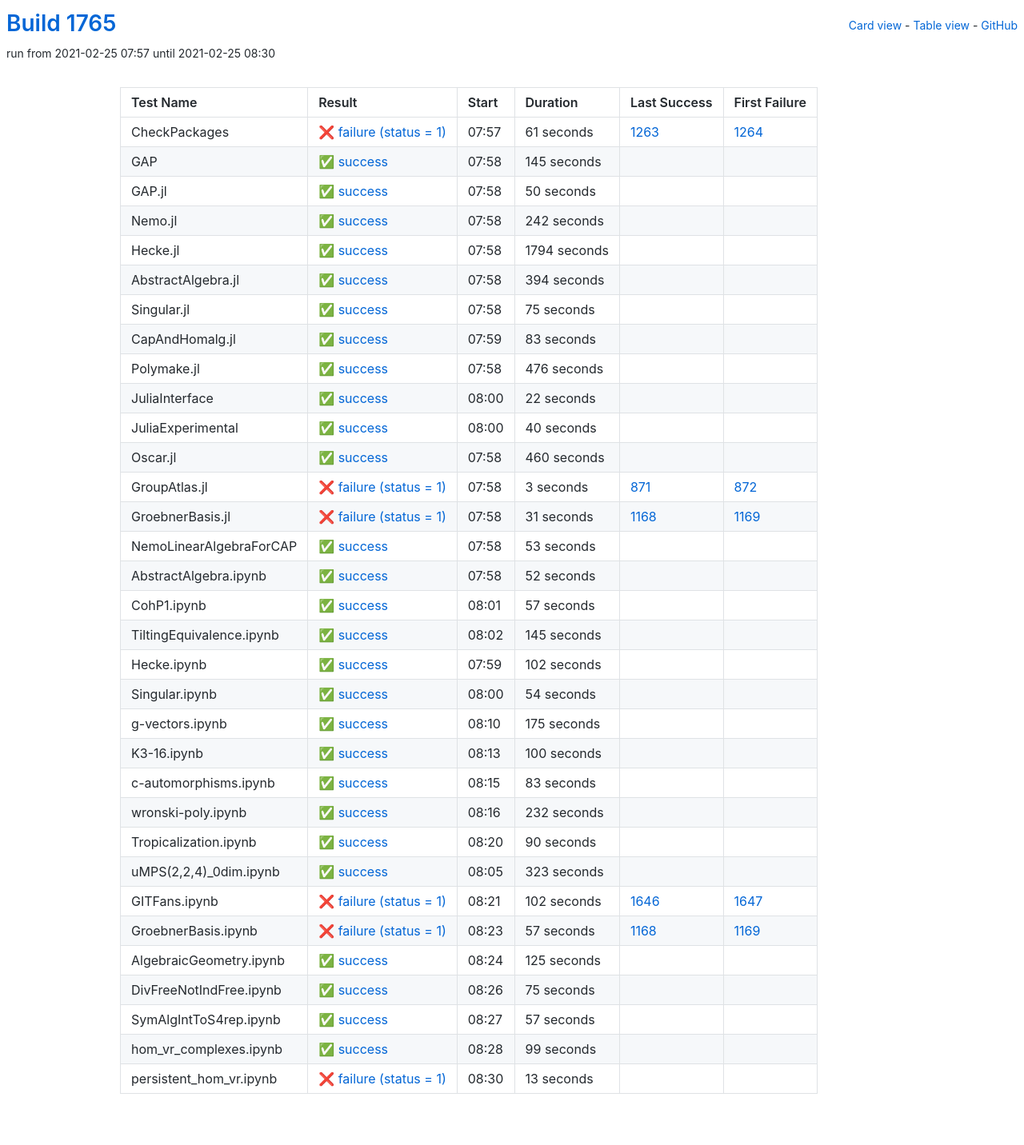
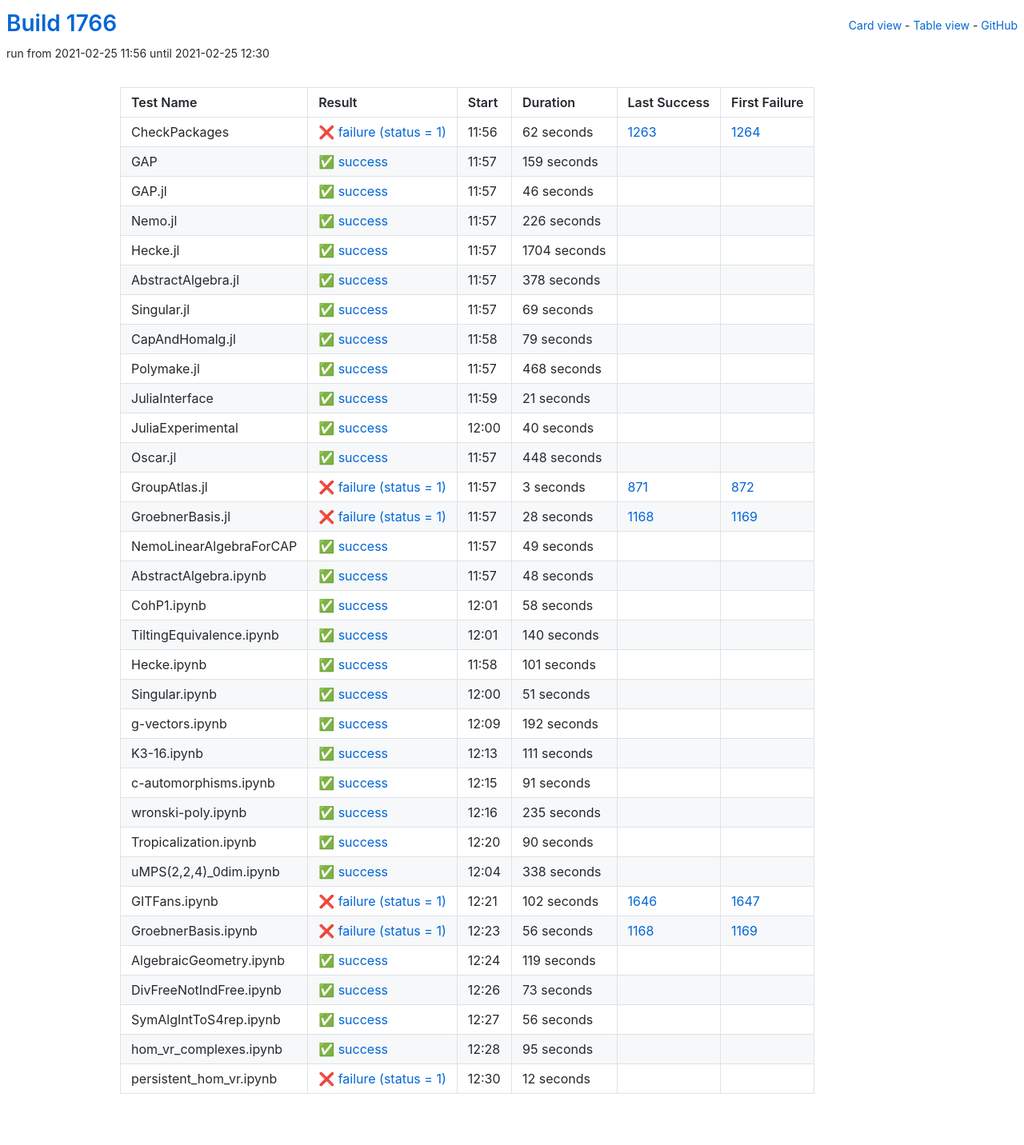
Before and after one commit to oscar-system/oscar-ci-status-stable, a Jekyll site: the page built from table.html, in a window 1280 px wide. Shown: the whole page at 80% size. Built offline with Jekyll 4.4.1, drawn with Linux system fonts in a browser that asks for light colours.

Commit message:
Build #1766

```diff
--- a/_data/ci.yml
+++ b/_data/ci.yml
@@ -1,6 +1,6 @@
 ---
-build: 1765
-build_url: https://oscarci.mathematik.uni-kl.de/job/oscar-stable/1765/
+build: 1766
+build_url: https://oscarci.mathematik.uni-kl.de/job/oscar-stable/1766/
 job: oscar-stable
 organization: oscar-system
 repo: oscar-ci-status-stable
@@ -8,128 +8,128 @@ repourl: https://github.com/oscar-system/oscar-ci-status-stable
 tests:
 - name: CheckPackages
   id: checkpackages
-  log: https://oscarci.mathematik.uni-kl.de/job/oscar-stable/1765/artifact/logs/build-1765/CheckPackages.log
-  start: 2021-02-25 07:57
+  log: https://oscarci.mathematik.uni-kl.de/job/oscar-stable/1766/artifact/logs/build-1766/CheckPackages.log
+  start: 2021-02-25 11:56
   success: false
   exitcode: 1
   status: failure
-  duration: 61
+  duration: 62
   last_success: 1263
   last_success_url: https://oscarci.mathematik.uni-kl.de/job/oscar-stable/1263/
   first_failure: 1264
   first_failure_url: https://oscarci.mathematik.uni-kl.de/job/oscar-stable/1264/
 - name: GAP
   id: gap
-  log: https://oscarci.mathematik.uni-kl.de/job/oscar-stable/1765/artifact/logs/build-1765/GAP.log
-  start: 2021-02-25 07:58
+  log: https://oscarci.mathematik.uni-kl.de/job/oscar-stable/1766/artifact/logs/build-1766/GAP.log
+  start: 2021-02-25 11:57
   success: true
   exitcode: 0
   status: success
-  duration: 145
+  duration: 159
   last_success: false
   last_success_url:
   first_failure: false
   first_failure_url:
 - name: GAP.jl
   id: gap-jl
-  log: https://oscarci.mathematik.uni-kl.de/job/oscar-stable/1765/artifact/logs/build-1765/GAP.jl.log
-  start: 2021-02-25 07:58
+  log: https://oscarci.mathematik.uni-kl.de/job/oscar-stable/1766/artifact/logs/build-1766/GAP.jl.log
+  start: 2021-02-25 11:57
   success: true
   exitcode: 0
   status: success
-  duration: 50
+  duration: 46
   last_success: false
   last_success_url:
   first_failure: false
   first_failure_url:
 - name: Nemo.jl
   id: nemo-jl
-  log: https://oscarci.mathematik.uni-kl.de/job/oscar-stable/1765/artifact/logs/build-1765/Nemo.jl.log
-  start: 2021-02-25 07:58
+  log: https://oscarci.mathematik.uni-kl.de/job/oscar-stable/1766/artifact/logs/build-1766/Nemo.jl.log
+  start: 2021-02-25 11:57
   success: true
   exitcode: 0
   status: success
-  duration: 242
+  duration: 226
   last_success: false
   last_success_url:
   first_failure: false
   first_failure_url:
 - name: Hecke.jl
   id: hecke-jl
-  log: https://oscarci.mathematik.uni-kl.de/job/oscar-stable/1765/artifact/logs/build-1765/Hecke.jl.log
-  start: 2021-02-25 07:58
+  log: https://oscarci.mathematik.uni-kl.de/job/oscar-stable/1766/artifact/logs/build-1766/Hecke.jl.log
+  start: 2021-02-25 11:57
   success: true
   exitcode: 0
   status: success
-  duration: 1794
+  duration: 1704
   last_success: false
   last_success_url:
   first_failure: false
   first_failure_url:
 - name: AbstractAlgebra.jl
   id: abstractalgebra-jl
-  log: https://oscarci.mathematik.uni-kl.de/job/oscar-stable/1765/artifact/logs/build-1765/AbstractAlgebra.jl.log
-  start: 2021-02-25 07:58
+  log: https://oscarci.mathematik.uni-kl.de/job/oscar-stable/1766/artifact/logs/build-1766/AbstractAlgebra.jl.log
+  start: 2021-02-25 11:57
   success: true
   exitcode: 0
   status: success
-  duration: 394
+  duration: 378
   last_success: false
   last_success_url:
   first_failure: false
   first_failure_url:
 - name: Singular.jl
   id: singular-jl
-  log: https://oscarci.mathematik.uni-kl.de/job/oscar-stable/1765/artifact/logs/build-1765/Singular.jl.log
-  start: 2021-02-25 07:58
+  log: https://oscarci.mathematik.uni-kl.de/job/oscar-stable/1766/artifact/logs/build-1766/Singular.jl.log
+  start: 2021-02-25 11:57
   success: true
   exitcode: 0
   status: success
-  duration: 75
+  duration: 69
   last_success: false
   last_success_url:
   first_failure: false
   first_failure_url:
 - name: CapAndHomalg.jl
   id: capandhomalg-jl
-  log: https://oscarci.mathematik.uni-kl.de/job/oscar-stable/1765/artifact/logs/build-1765/CapAndHomalg.jl.log
-  start: 2021-02-25 07:59
+  log: https://oscarci.mathematik.uni-kl.de/job/oscar-stable/1766/artifact/logs/build-1766/CapAndHomalg.jl.log
+  start: 2021-02-25 11:58
   success: true
   exitcode: 0
   status: success
-  duration: 83
+  duration: 79
   last_success: false
   last_success_url:
   first_failure: false
   first_failure_url:
 - name: Polymake.jl
   id: polymake-jl
-  log: https://oscarci.mathematik.uni-kl.de/job/oscar-stable/1765/artifact/logs/build-1765/Polymake.jl.log
-  start: 2021-02-25 07:58
+  log: https://oscarci.mathematik.uni-kl.de/job/oscar-stable/1766/artifact/logs/build-1766/Polymake.jl.log
+  start: 2021-02-25 11:57
   success: true
   exitcode: 0
   status: success
-  duration: 476
+  duration: 468
   last_success: false
   last_success_url:
   first_failure: false
   first_failure_url:
 - name: JuliaInterface
   id: juliainterface
-  log: https://oscarci.mathematik.uni-kl.de/job/oscar-stable/1765/artifact/logs/build-1765/JuliaInterface.log
-  start: 2021-02-25 08:00
+  log: https://oscarci.mathematik.uni-kl.de/job/oscar-stable/1766/artifact/logs/build-1766/JuliaInterface.log
+  start: 2021-02-25 11:59
   success: true
   exitcode: 0
   status: success
-  duration: 22
+  duration: 21
   last_success: false
   last_success_url:
   first_failure: false
   first_failure_url:
 - name: JuliaExperimental
   id: juliaexperimental
-  log: https://oscarci.mathematik.uni-kl.de/job/oscar-stable/1765/artifact/logs/build-1765/JuliaExperimental.log
-  start: 2021-02-25 08:00
+  log: https://oscarci.mathematik.uni-kl.de/job/oscar-stable/1766/artifact/logs/build-1766/JuliaExperimental.log
+  start: 2021-02-25 12:00
   success: true
   exitcode: 0
   status: success
@@ -140,20 +140,20 @@ tests:
   first_failure_url:
 - name: Oscar.jl
   id: oscar-jl
-  log: https://oscarci.mathematik.uni-kl.de/job/oscar-stable/1765/artifact/logs/build-1765/Oscar.jl.log
-  start: 2021-02-25 07:58
+  log: https://oscarci.mathematik.uni-kl.de/job/oscar-stable/1766/artifact/logs/build-1766/Oscar.jl.log
+  start: 2021-02-25 11:57
   success: true
   exitcode: 0
   status: success
-  duration: 460
+  duration: 448
   last_success: false
   last_success_url:
   first_failure: false
   first_failure_url:
 - name: GroupAtlas.jl
   id: groupatlas-jl
-  log: https://oscarci.mathematik.uni-kl.de/job/oscar-stable/1765/artifact/logs/build-1765/GroupAtlas.jl.log
-  start: 2021-02-25 07:58
+  log: https://oscarci.mathematik.uni-kl.de/job/oscar-stable/1766/artifact/logs/build-1766/GroupAtlas.jl.log
+  start: 2021-02-25 11:57
   success: false
   exitcode: 1
   status: failure
@@ -164,140 +164,140 @@ tests:
   first_failure_url: https://oscarci.mathematik.uni-kl.de/job/oscar-stable/872/
 - name: GroebnerBasis.jl
   id: groebnerbasis-jl
-  log: https://oscarci.mathematik.uni-kl.de/job/oscar-stable/1765/artifact/logs/build-1765/GroebnerBasis.jl.log
-  start: 2021-02-25 07:58
+  log: https://oscarci.mathematik.uni-kl.de/job/oscar-stable/1766/artifact/logs/build-1766/GroebnerBasis.jl.log
+  start: 2021-02-25 11:57
   success: false
   exitcode: 1
   status: failure
-  duration: 31
+  duration: 28
   last_success: 1168
   last_success_url: https://oscarci.mathematik.uni-kl.de/job/oscar-stable/1168/
   first_failure: 1169
   first_failure_url: https://oscarci.mathematik.uni-kl.de/job/oscar-stable/1169/
 - name: NemoLinearAlgebraForCAP
   id: nemolinearalgebraforcap
-  log: https://oscarci.mathematik.uni-kl.de/job/oscar-stable/1765/artifact/logs/build-1765/NemoLinearAlgebraForCAP.log
-  start: 2021-02-25 07:58
+  log: https://oscarci.mathematik.uni-kl.de/job/oscar-stable/1766/artifact/logs/build-1766/NemoLinearAlgebraForCAP.log
+  start: 2021-02-25 11:57
   success: true
   exitcode: 0
   status: success
-  duration: 53
+  duration: 49
   last_success: false
   last_success_url:
   first_failure: false
   first_failure_url:
 - name: AbstractAlgebra.ipynb
   id: abstractalgebra-ipynb
-  log: https://oscarci.mathematik.uni-kl.de/job/oscar-stable/1765/artifact/logs/build-1765/AbstractAlgebra.ipynb.log
-  start: 2021-02-25 07:58
+  log: https://oscarci.mathematik.uni-kl.de/job/oscar-stable/1766/artifact/logs/build-1766/AbstractAlgebra.ipynb.log
+  start: 2021-02-25 11:57
   success: true
   exitcode: 0
   status: success
-  duration: 52
+  duration: 48
   last_success: false
   last_success_url:
   first_failure: false
   first_failure_url:
 - name: CohP1.ipynb
   id: cohp1-ipynb
-  log: https://oscarci.mathematik.uni-kl.de/job/oscar-stable/1765/artifact/logs/build-1765/CohP1.ipynb.log
-  start: 2021-02-25 08:01
+  log: https://oscarci.mathematik.uni-kl.de/job/oscar-stable/1766/artifact/logs/build-1766/CohP1.ipynb.log
+  start: 2021-02-25 12:01
   success: true
   exitcode: 0
   status: success
-  duration: 57
+  duration: 58
   last_success: false
   last_success_url:
   first_failure: false
   first_failure_url:
 - name: TiltingEquivalence.ipynb
   id: tiltingequivalence-ipynb
-  log: https://oscarci.mathematik.uni-kl.de/job/oscar-stable/1765/artifact/logs/build-1765/TiltingEquivalence.ipynb.log
-  start: 2021-02-25 08:02
+  log: https://oscarci.mathematik.uni-kl.de/job/oscar-stable/1766/artifact/logs/build-1766/TiltingEquivalence.ipynb.log
+  start: 2021-02-25 12:01
   success: true
   exitcode: 0
   status: success
-  duration: 145
+  duration: 140
   last_success: false
   last_success_url:
   first_failure: false
   first_failure_url:
 - name: Hecke.ipynb
   id: hecke-ipynb
-  log: https://oscarci.mathematik.uni-kl.de/job/oscar-stable/1765/artifact/logs/build-1765/Hecke.ipynb.log
-  start: 2021-02-25 07:59
+  log: https://oscarci.mathematik.uni-kl.de/job/oscar-stable/1766/artifact/logs/build-1766/Hecke.ipynb.log
+  start: 2021-02-25 11:58
   success: true
   exitcode: 0
   status: success
-  duration: 102
+  duration: 101
   last_success: false
   last_success_url:
   first_failure: false
   first_failure_url:
 - name: Singular.ipynb
   id: singular-ipynb
-  log: https://oscarci.mathematik.uni-kl.de/job/oscar-stable/1765/artifact/logs/build-1765/Singular.ipynb.log
-  start: 2021-02-25 08:00
+  log: https://oscarci.mathematik.uni-kl.de/job/oscar-stable/1766/artifact/logs/build-1766/Singular.ipynb.log
+  start: 2021-02-25 12:00
   success: true
   exitcode: 0
   status: success
-  duration: 54
+  duration: 51
   last_success: false
   last_success_url:
   first_failure: false
   first_failure_url:
 - name: g-vectors.ipynb
   id: g-vectors-ipynb
-  log: https://oscarci.mathematik.uni-kl.de/job/oscar-stable/1765/artifact/logs/build-1765/g-vectors.ipynb.log
-  start: 2021-02-25 08:10
+  log: https://oscarci.mathematik.uni-kl.de/job/oscar-stable/1766/artifact/logs/build-1766/g-vectors.ipynb.log
+  start: 2021-02-25 12:09
   success: true
   exitcode: 0
   status: success
-  duration: 175
+  duration: 192
   last_success: false
   last_success_url:
   first_failure: false
   first_failure_url:
 - name: K3-16.ipynb
   id: k3-16-ipynb
-  log: https://oscarci.mathematik.uni-kl.de/job/oscar-stable/1765/artifact/logs/build-1765/K3-16.ipynb.log
-  start: 2021-02-25 08:13
+  log: https://oscarci.mathematik.uni-kl.de/job/oscar-stable/1766/artifact/logs/build-1766/K3-16.ipynb.log
+  start: 2021-02-25 12:13
   success: true
   exitcode: 0
   status: success
-  duration: 100
+  duration: 111
   last_success: false
   last_success_url:
   first_failure: false
   first_failure_url:
 - name: c-automorphisms.ipynb
   id: c-automorphisms-ipynb
-  log: https://oscarci.mathematik.uni-kl.de/job/oscar-stable/1765/artifact/logs/build-1765/c-automorphisms.ipynb.log
-  start: 2021-02-25 08:15
+  log: https://oscarci.mathematik.uni-kl.de/job/oscar-stable/1766/artifact/logs/build-1766/c-automorphisms.ipynb.log
+  start: 2021-02-25 12:15
   success: true
   exitcode: 0
   status: success
-  duration: 83
+  duration: 91
   last_success: false
   last_success_url:
   first_failure: false
   first_failure_url:
 - name: wronski-poly.ipynb
   id: wronski-poly-ipynb
-  log: https://oscarci.mathematik.uni-kl.de/job/oscar-stable/1765/artifact/logs/build-1765/wronski-poly.ipynb.log
-  start: 2021-02-25 08:16
+  log: https://oscarci.mathematik.uni-kl.de/job/oscar-stable/1766/artifact/logs/build-1766/wronski-poly.ipynb.log
+  start: 2021-02-25 12:16
   success: true
   exitcode: 0
   status: success
-  duration: 232
+  duration: 235
   last_success: false
   last_success_url:
   first_failure: false
   first_failure_url:
 - name: Tropicalization.ipynb
   id: tropicalization-ipynb
-  log: https://oscarci.mathematik.uni-kl.de/job/oscar-stable/1765/artifact/logs/build-1765/Tropicalization.ipynb.log
-  start: 2021-02-25 08:20
+  log: https://oscarci.mathematik.uni-kl.de/job/oscar-stable/1766/artifact/logs/build-1766/Tropicalization.ipynb.log
+  start: 2021-02-25 12:20
   success: true
   exitcode: 0
   status: success
@@ -308,20 +308,20 @@ tests:
   first_failure_url:
 - name: uMPS(2,2,4)_0dim.ipynb
   id: umps-2-2-4-0dim-ipynb
-  log: https://oscarci.mathematik.uni-kl.de/job/oscar-stable/1765/artifact/logs/build-1765/uMPS-2-2-4-_0dim.ipynb.log
-  start: 2021-02-25 08:05
+  log: https://oscarci.mathematik.uni-kl.de/job/oscar-stable/1766/artifact/logs/build-1766/uMPS-2-2-4-_0dim.ipynb.log
+  start: 2021-02-25 12:04
   success: true
   exitcode: 0
   status: success
-  duration: 323
+  duration: 338
   last_success: false
   last_success_url:
   first_failure: false
   first_failure_url:
 - name: GITFans.ipynb
   id: gitfans-ipynb
-  log: https://oscarci.mathematik.uni-kl.de/job/oscar-stable/1765/artifact/logs/build-1765/GITFans.ipynb.log
-  start: 2021-02-25 08:21
+  log: https://oscarci.mathematik.uni-kl.de/job/oscar-stable/1766/artifact/logs/build-1766/GITFans.ipynb.log
+  start: 2021-02-25 12:21
   success: false
   exitcode: 1
   status: failure
@@ -332,72 +332,72 @@ tests:
   first_failure_url: https://oscarci.mathematik.uni-kl.de/job/oscar-stable/1647/
 - name: GroebnerBasis.ipynb
   id: groebnerbasis-ipynb
-  log: https://oscarci.mathematik.uni-kl.de/job/oscar-stable/1765/artifact/logs/build-1765/GroebnerBasis.ipynb.log
-  start: 2021-02-25 08:23
+  log: https://oscarci.mathematik.uni-kl.de/job/oscar-stable/1766/artifact/logs/build-1766/GroebnerBasis.ipynb.log
+  start: 2021-02-25 12:23
   success: false
   exitcode: 1
   status: failure
-  duration: 57
+  duration: 56
   last_success: 1168
   last_success_url: https://oscarci.mathematik.uni-kl.de/job/oscar-stable/1168/
   first_failure: 1169
   first_failure_url: https://oscarci.mathematik.uni-kl.de/job/oscar-stable/1169/
 - name: AlgebraicGeometry.ipynb
   id: algebraicgeometry-ipynb
-  log: https://oscarci.mathematik.uni-kl.de/job/oscar-stable/1765/artifact/logs/build-1765/AlgebraicGeometry.ipynb.log
-  start: 2021-02-25 08:24
+  log: https://oscarci.mathematik.uni-kl.de/job/oscar-stable/1766/artifact/logs/build-1766/AlgebraicGeometry.ipynb.log
+  start: 2021-02-25 12:24
   success: true
   exitcode: 0
   status: success
-  duration: 125
+  duration: 119
   last_success: false
   last_success_url:
   first_failure: false
   first_failure_url:
 - name: DivFreeNotIndFree.ipynb
   id: divfreenotindfree-ipynb
-  log: https://oscarci.mathematik.uni-kl.de/job/oscar-stable/1765/artifact/logs/build-1765/DivFreeNotIndFree.ipynb.log
-  start: 2021-02-25 08:26
+  log: https://oscarci.mathematik.uni-kl.de/job/oscar-stable/1766/artifact/logs/build-1766/DivFreeNotIndFree.ipynb.log
+  start: 2021-02-25 12:26
   success: true
   exitcode: 0
   status: success
-  duration: 75
+  duration: 73
   last_success: false
   last_success_url:
   first_failure: false
   first_failure_url:
 - name: SymAlgIntToS4rep.ipynb
   id: symalginttos4rep-ipynb
-  log: https://oscarci.mathematik.uni-kl.de/job/oscar-stable/1765/artifact/logs/build-1765/SymAlgIntToS4rep.ipynb.log
-  start: 2021-02-25 08:27
+  log: https://oscarci.mathematik.uni-kl.de/job/oscar-stable/1766/artifact/logs/build-1766/SymAlgIntToS4rep.ipynb.log
+  start: 2021-02-25 12:27
   success: true
   exitcode: 0
   status: success
-  duration: 57
+  duration: 56
   last_success: false
   last_success_url:
   first_failure: false
   first_failure_url:
 - name: hom_vr_complexes.ipynb
   id: hom-vr-complexes-ipynb
-  log: https://oscarci.mathematik.uni-kl.de/job/oscar-stable/1765/artifact/logs/build-1765/hom_vr_complexes.ipynb.log
-  start: 2021-02-25 08:28
+  log: https://oscarci.mathematik.uni-kl.de/job/oscar-stable/1766/artifact/logs/build-1766/hom_vr_complexes.ipynb.log
+  start: 2021-02-25 12:28
   success: true
   exitcode: 0
   status: success
-  duration: 99
+  duration: 95
   last_success: false
   last_success_url:
   first_failure: false
   first_failure_url:
 - name: persistent_hom_vr.ipynb
   id: persistent-hom-vr-ipynb
-  log: https://oscarci.mathematik.uni-kl.de/job/oscar-stable/1765/artifact/logs/build-1765/persistent_hom_vr.ipynb.log
-  start: 2021-02-25 08:30
+  log: https://oscarci.mathematik.uni-kl.de/job/oscar-stable/1766/artifact/logs/build-1766/persistent_hom_vr.ipynb.log
+  start: 2021-02-25 12:30
   success: false
   exitcode: 1
   status: failure
-  duration: 13
+  duration: 12
   last_success: false
   last_success_url:
   first_failure: false
```
Also changed, not shown: README.md.
